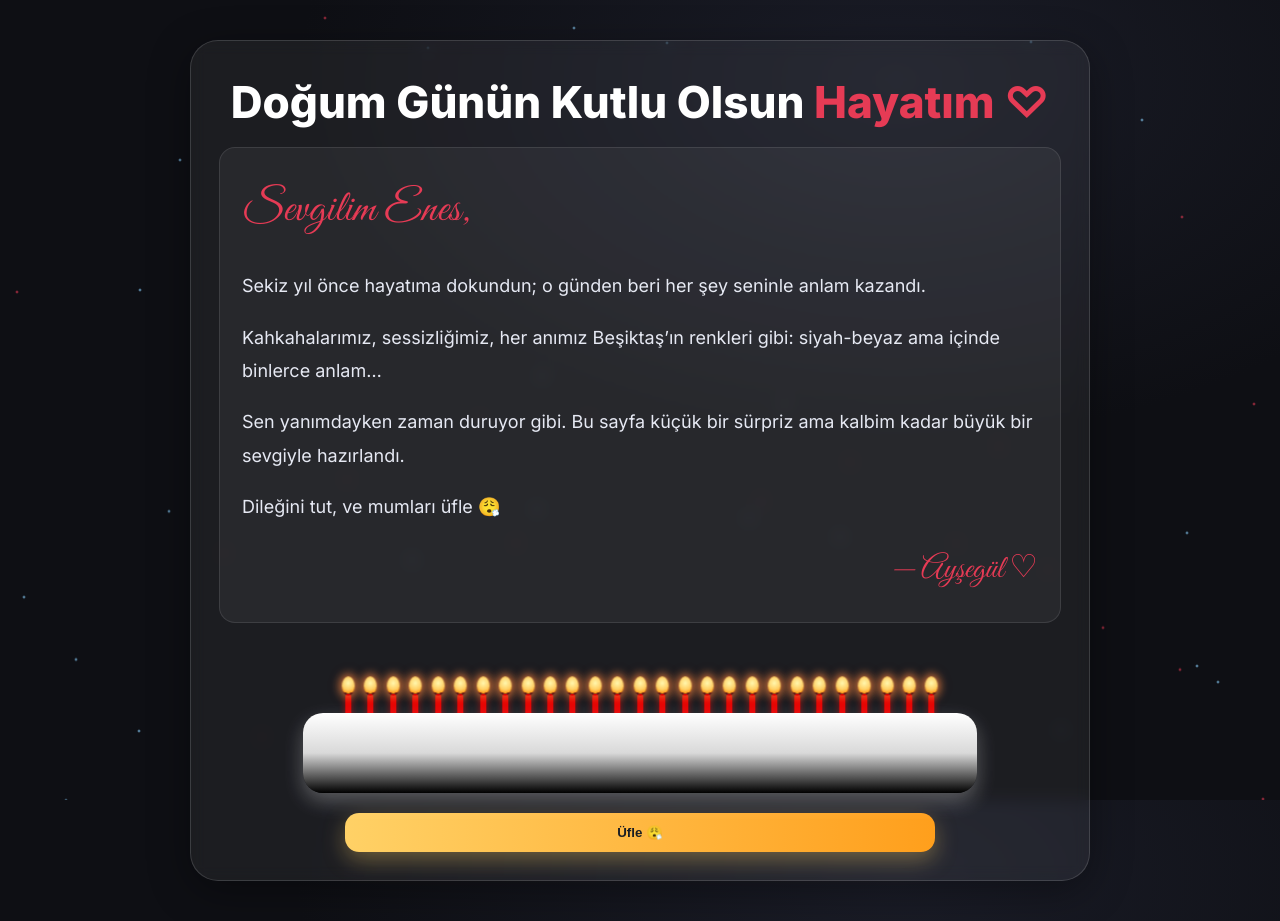
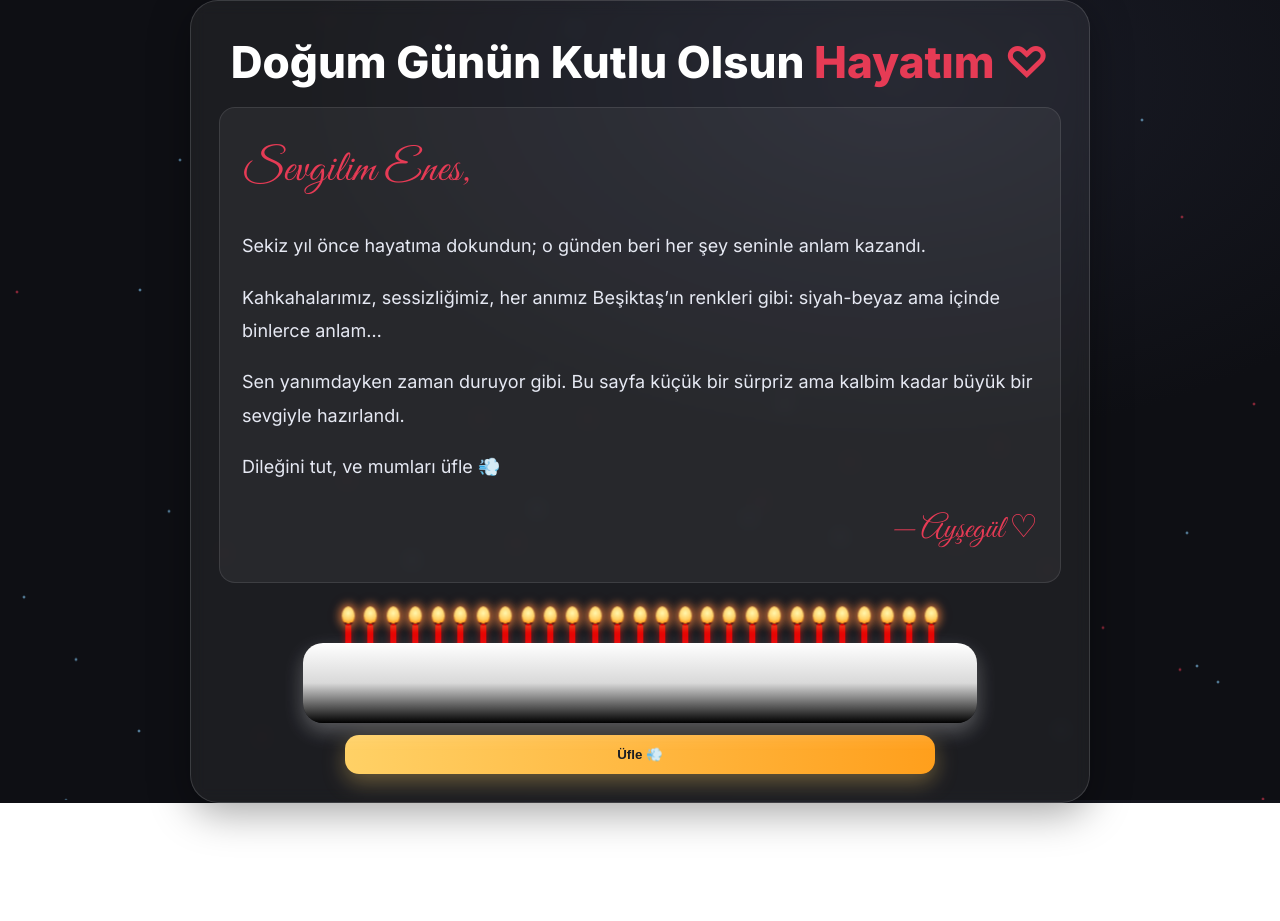
Before and after one commit to aysegulakgun16/dogum-gunu-surprizi, a plain HTML site: page index.html in a window 1280 px wide. After the commit the page ends 803 px from the top, so only its background shows below. Drawn offline with Linux system fonts and the light colour scheme.

Commit message:
Add files via upload

```diff
--- a/index.html
+++ b/index.html
@@ -36,7 +36,12 @@
     }
     @keyframes float { from { transform: translateY(100vh) } to { transform: translateY(-10vh) } }
 
-    .wrap { min-height: 100%; display: grid; place-items: center; padding: 40px 18px; }
+    .wrap {
+  min-height: 100%;
+  display: grid;
+  place-items: center;
+  padding: 0 18px; /* 40px yerine 0 yaptık */
+}
     .card {
       width: min(900px, 100%);
       background: rgba(255,255,255,0.06);
@@ -82,8 +87,9 @@
 
     /* Pasta */
    .cake {
-      margin-top: 40px;
-      display: grid; place-items: center;
+  margin-top: 10px; /* 40px yerine 10px */
+  display: grid;
+  place-items: center;
   position: relative;
 }
     .cake-base {
@@ -154,11 +160,13 @@
   border-radius: 14px;
   box-shadow: 0 8px 22px rgba(255, 209, 102, .35);
   width: 70%;
-      margin-top: 20px;
+  margin-top: 12px; /* biraz daha yukarı alalım */
   border: none;
   cursor: pointer;
   transition: transform .2s ease;
+  display: block;
 }
+
     #blowBtn:active {
       transform: scale(.96);
     }
@@ -227,7 +235,7 @@
         <p>Sekiz yıl önce hayatıma dokundun; o günden beri her şey seninle anlam kazandı.</p>
         <p>Kahkahalarımız, sessizliğimiz, her anımız Beşiktaş’ın renkleri gibi: siyah-beyaz ama içinde binlerce anlam…</p>
         <p>Sen yanımdayken zaman duruyor gibi. Bu sayfa küçük bir sürpriz ama kalbim kadar büyük bir sevgiyle hazırlandı.</p>
-        <p>Dileğini tut, ve mumları üfle 😮‍💨</p>
+        <p>Dileğini tut, ve mumları üfle 💨 </p>
         <div class="sig">— Ayşegül ♡</div>
       </div>
 
@@ -235,7 +243,7 @@
         <div class="candles" id="candles"></div>
         <div class="cake-base"></div>
         <div class="smoke" id="smoke"></div>
-        <button id="blowBtn">Üfle 😮‍💨</button>
+        <button id="blowBtn">Üfle 💨 </button>
       </div>
     </div>
   </div>
```
Lines whose indentation alone changed are shown as unchanged.
